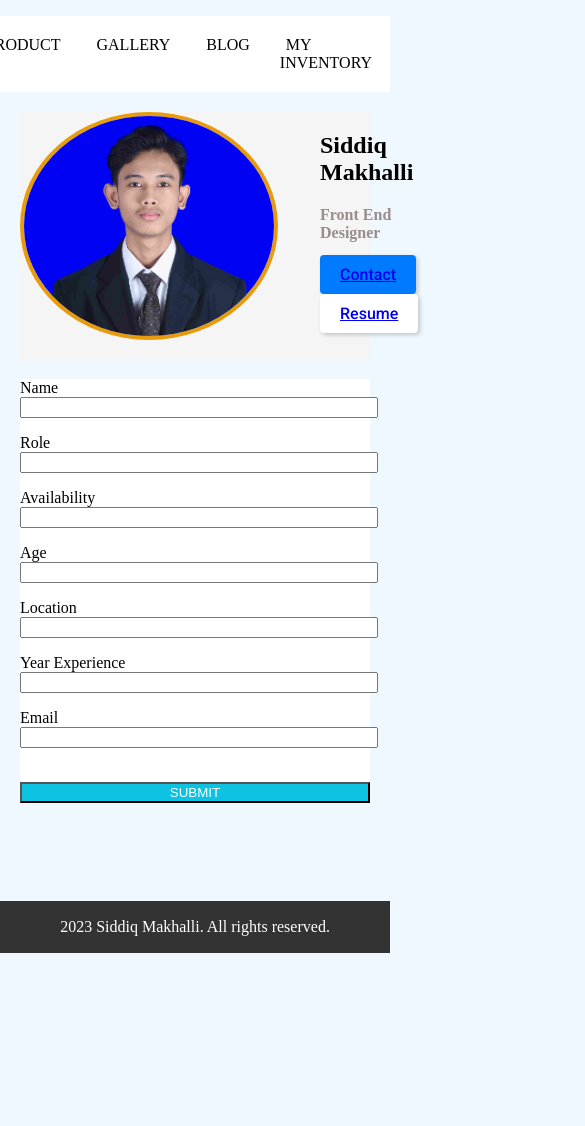
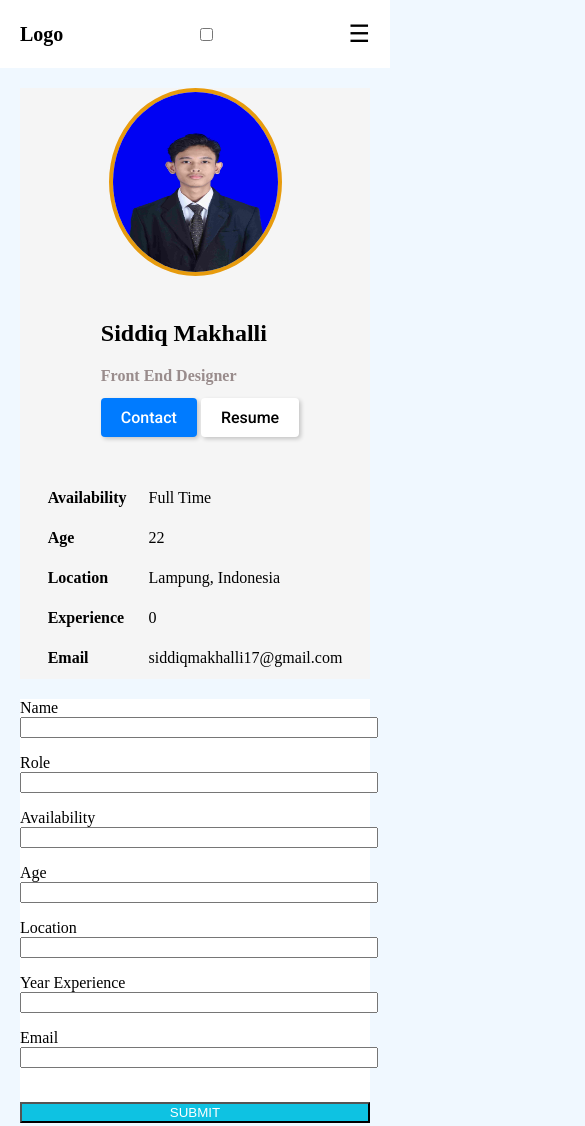
Before and after one commit to Makhall/prakerja-batch7, a plain HTML site: page Sesi3/tugas/index.html in a window 390 px wide. Shown: the top 1126 px of the page, 585 px wide, since content can reach past the window. Before the commit the page ends 953 px from the top, so only its background shows below. Drawn offline with Linux system fonts and the light colour scheme.

Commit message:
reupload

```diff
--- a/Sesi3/tugas/index.html
+++ b/Sesi3/tugas/index.html
@@ -14,43 +14,34 @@
   />
 </head>
 <body>
-    <nav>
-      <ul>
+  <nav class="navbar">
+    <div class="navbar-container">
+      <a href="#" class="logo">Logo</a>
+      <input type="checkbox" id="menu-toggle" />
+      <label for="menu-toggle" class="menu-icon">&#9776;</label>
+      <ul class="menu">
         <li><a href="#">Home</a></li>
         <li><a href="#">Product</a></li>
         <li><a href="#">Gallery</a></li>
         <li><a href="#">Blog</a></li>
         <li><a href="#">My Inventory</a></li>
       </ul>
+    </div>
   </nav>
 
   <section class="middle">
     <div id="profile">
       <div class="photo">
-          <!-- <a href="https://drive.google.com/file/d/1IFb_cIdY5wGNuHjkT63hPZ9p54-gVERi/view?usp=drive_link"> -->
         <img src="Pas_Siddiq.jpg" alt="photo" />
       </div>
       <div class="profile-text">
         <h1>Siddiq Makhalli</h1>
         <h2>Front End Designer</h2>
         <div>
-            <button class="action-contact">
-              <a
-                href="https://www.linkedin.com/in/makhall/overlay/contact-info/"
-              >
-                Contact
-              </a>
-            </button>
-            <button class="action-resume">
-              <a
-                href="https://drive.google.com/file/d/1SX9F_UUjRKFwKTKdyTlsc9HvtD5HdB2g/view?usp=drive_link"
-                >Resume</a
-              >
-            </button>
+          <a class="action-contact" href="https://www.linkedin.com/in/makhall/overlay/contact-info/">Contact</a>
+          <a class="action-resume" href="https://drive.google.com/file/d/1SX9F_UUjRKFwKTKdyTlsc9HvtD5HdB2g/view?usp=drive_link">Resume</a>
         </div>
       </div>
-      </div>
-
       <div id="detail">
         <table>
           <tr>
@@ -74,6 +65,8 @@
             <td>siddiqmakhalli17@gmail.com</td>
           </tr>
         </table>
+      </div>
+
     </div>
   </section>
 
@@ -100,7 +93,7 @@
         <input type="text" />
       </div>
       <div>
-          <label for="year experience">Year Experience</label><br />
+        <label for="year-experience">Year Experience</label><br />
         <input type="number" />
       </div>
       <div>
@@ -115,5 +108,7 @@
   <footer>
     <p>2023 Siddiq Makhalli. All rights reserved.</p>
   </footer>
+
+  <script src="script.js"></script>
 </body>
 </html>
--- /dev/null
+++ b/Sesi3/tugas/script.js
@@ -0,0 +1,10 @@
+const menuToggle = document.getElementById('menu-toggle');
+const menu = document.querySelector('.menu');
+
+menuToggle.addEventListener('change', function() {
+  if (this.checked) {
+    menu.style.display = 'flex';
+  } else {
+    menu.style.display = 'none';
+  }
+});
--- a/Sesi3/tugas/style.css
+++ b/Sesi3/tugas/style.css
@@ -8,11 +8,54 @@ body {
 
 nav {
   background-color: white;
+  padding: 20px;
+}
+
+.navbar {
+  padding: 20px;
+}
+
+.navbar-container {
+  display: flex;
+  align-items: center;
+  justify-content: space-between;
+}
+
+.logo {
+  font-weight: bold;
+  font-size: 20px;
+  color: #000;
+  text-decoration: none;
+}
+
+.menu {
+  display: flex;
+  list-style: none;
+  margin: 0;
+  padding: 0;
+}
+
+.menu li {
+  margin-left: 15px;
+}
+
+.menu li a {
+  text-decoration: none;
+  color: #000;
+}
+
+.menu-icon{
+  display: none;
+  font-size: 24px;
+  color: #000;
+  cursor: pointer;
 }
 
 nav ul {
   display: flex;
   justify-content: flex-end;
+  padding: 0;
+  margin: 0;
 }
 
 nav ul li {
@@ -52,29 +95,28 @@ form input[type="submit"] {
   text-align: center;
 }
 
-.photo img{
-    width: 250px;
-    height: 220px;
-    object-fit: cover;
+.photo img {
+  width: 165px;
+  height: 180px;
+  max-width: 250px;
   border-radius: 50%;
   border: 4px solid rgb(231, 155, 13);
-    /* float: left; */
-    /* margin-right: 0%; */
 }
 
-.profile-text{
-  position: fixed;
-  margin-left: 300px;
-  margin-right: 100px;
-  margin-bottom: 90px;
+.profile-text {
+  margin-top: 20px;
+  margin-right: 20px;
+  padding-left: 10px;
+  /* flex-basis: 50%; */
 }
 
-h2{
+h2 {
   font-size: medium;
   color: rgb(153, 140, 140);
 }
 
-.action-contact{
+.action-contact {
+  display: inline-block;
   background-color: #007bff;
   color: #fff;
   padding: 10px 20px;
@@ -83,90 +125,92 @@ h2{
   box-shadow: 2px 2px 4px rgba(0, 0, 0, 0.2);
   text-decoration: none;
   font-size: medium;
-    font-family: 'Roboto', sans-serif;
+  font-family: "Roboto", sans-serif;
 }
 
-.action-resume{
+.action-resume {
+  display: inline-block;
   background-color: #ffffff;
-    color: #fff;
+  color: #000000;
   padding: 10px 20px;
   border: none;
   border-radius: 4px;
   box-shadow: 2px 2px 4px rgba(0, 0, 0, 0.2);
   text-decoration: none;
-    font-family: 'Roboto', sans-serif;
+  font-family: "Roboto", sans-serif;
   font-size: medium;
 }
 
-#profile{
+#profile {
   display: flex;
-    align-items: normal;
-    justify-content: space-between;
-    /* padding: 50px; */
-    background-color: #F5F5F5;
+  flex-wrap: wrap;
+  justify-content: flex-start;
+  align-items: center;
+  background-color: #f5f5f5;
 }
 
-.middle{
-  display: flex;
-  align-items: normal;
-  justify-content: space-between;
-  /* padding: 50px; */
-  background-color: #F5F5F5;
+#detail {
+  margin-top: 20px;
+  text-align: left;
 }
 
-#detail{
-  position: relative;
-  margin-left: 280px;
-  margin-right: 1500px;
-  border-spacing: 100px;
-  padding: 20px;
-  /* background-color: chocolate; */
+table {
+  margin: 0;
 }
 
-/* #frontend {
-  font-size: 17px;
-  color: rgb(16, 202, 202);
-  position: relative;
-  top: -35px;
-} */
-
-/* #table td{
-  margin-bottom: 10px;
-  padding-bottom: 15px;
-} */
-
-td{
-  padding-bottom: 20px;
-  padding-right: 20px;
-  padding-left: 10px;
+table td {
+  padding: 10px;
 }
-
-/* #availability {
-  font-weight: bold;
-  padding-right: 50px;
-}
-
-#age {
-  font-weight: bold;
-}
-
-#location {
-  font-weight: bold;
-}
-
-#experience{
-  font-weight: bold;
-}
-
-#email{
-  font-weight: bold;
-
-} */
 
 footer {
   background-color: #333;
   color: #fff;
-  margin-top: 98px;
-  padding: 1px;
+  padding: 10px;
   text-align: center;
 }
+
+@media (max-width: 768px) {
+  #profile {
+    flex-direction: column;
+    align-items: left;
+  }
+
+  .profile-text {
+    margin-right: 0;
+    margin-bottom: 20px;
+    text-align: left;
+  }
+
+  #detail {
+    text-align: left;
+  }
+
+  .navbar{
+	  flex-direction: column;
+	  align-items: flex-start;
+  }
+
+  .menu {
+    display: none;
+  }
+
+  .menu-icon {
+    display: block;
+  }
+
+  .menu-toggle:checked + .menu-icon:before {
+    content: "\f00d";
+  }
+
+  .menu-toggle:checked ~ .menu {
+    display: flex;
+    flex-direction: column;
+    padding: 20px;
+    margin-top: 10px;
+  }
+
+  .menu-toggle:checked ~ .menu li {
+    margin-left: 0;
+    margin-bottom: 10px;
+  }
+}
```
Also changed, not shown: Sesi4/012_Siddiq Makhalli_tugas4.txt (added), 2 other files. Lines whose indentation alone changed are shown as unchanged.
